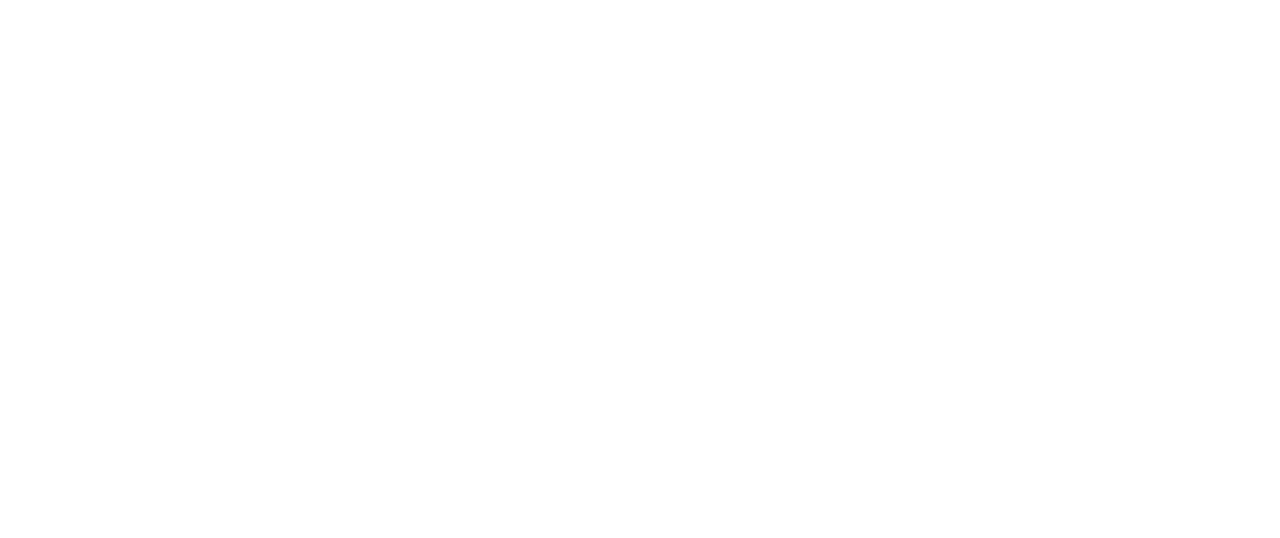
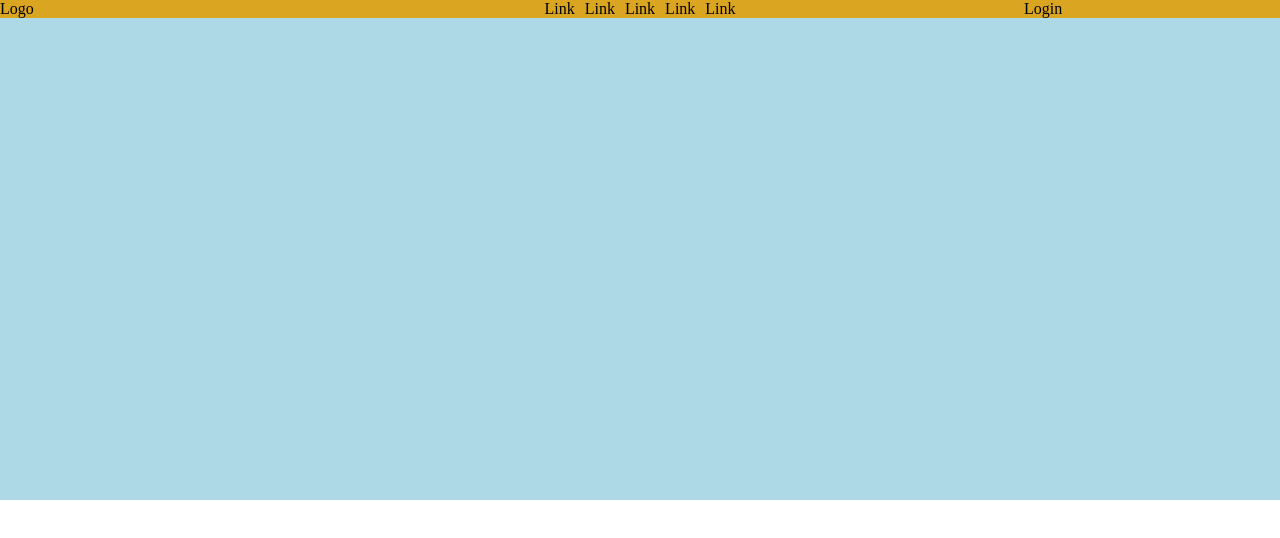
Before and after one commit to MarioSantoro/htmlcss-struttura-discord, a plain HTML site: page index.html in a window 1280 px wide. Drawn offline with Linux system fonts and the light colour scheme; files that its build step writes are made by us from their sources.

Commit message:
add navbar

```diff
--- a/Style.css/style.css
+++ b/Style.css/style.css
@@ -4,3 +4,26 @@
     padding: 0;
     box-sizing: border-box;
 }
+
+header{
+    height: 500px;
+    background-color: #add8e6;
+}
+
+nav{
+    background-color: #daa520;
+}
+
+ul{
+    list-style-type: none;
+    width: 60%;
+    justify-content: center;
+    gap: 10px;
+}
+
+.side{
+    width: 20%;
+}
+.flex{
+    display: flex;
+}
--- a/index.html
+++ b/index.html
@@ -4,10 +4,26 @@
     <meta charset="UTF-8">
     <meta http-equiv="X-UA-Compatible" content="IE=edge">
     <meta name="viewport" content="width=device-width, initial-scale=1.0">
-    <link rel="stylesheet" href="style.css">
+    <link rel="stylesheet" href="Style.css/style.css">
     <title>Structure discord</title>
 </head>
 <body>
-
+    <header>
+        <nav class="center flex">
+            <div class="logo side">
+                Logo
+            </div>
+            <ul class="flex">
+                <li>Link</li>
+                <li>Link</li>
+                <li>Link</li>
+                <li>Link</li>
+                <li>Link</li>
+            </ul>
+            <div class="login side">
+                Login
+            </div>
+        </nav>
+    </header>
 </body>
 </html>
```
